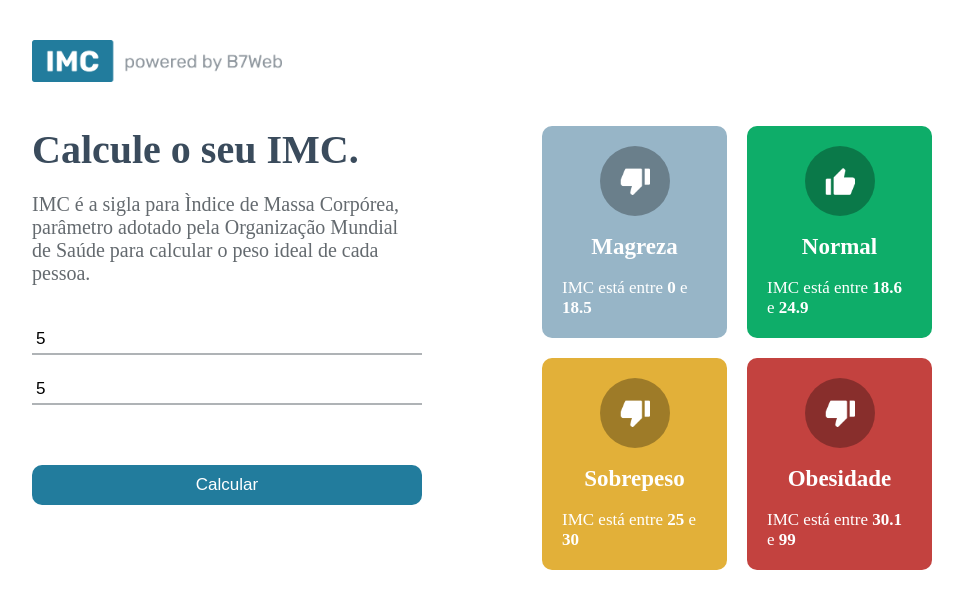
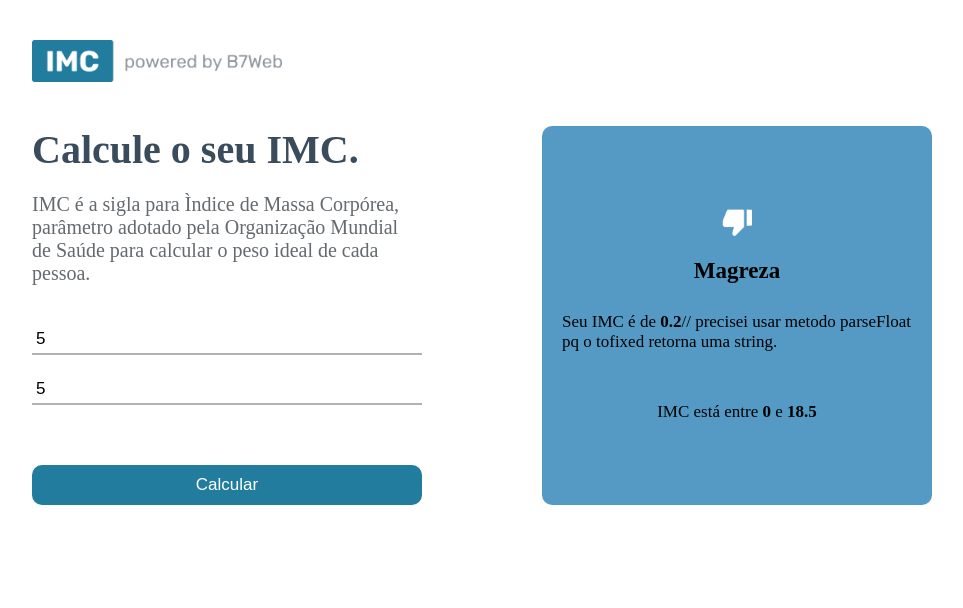
Before and after one commit to AndrePacolla/imc-vite, a React (Vite) app: page / in a window 1280 px wide. Both pictures are taken after typing "5", "5" into the empty fields and a click on the button "Calcular". Shown: the top 608 px of the page, without its empty margins (158-1121 px from the left). Built offline with nearby package versions, Linux system fonts and the light colour scheme.

Commit message:
calculate finalizado

```diff
--- a/src/App.module.css
+++ b/src/App.module.css
@@ -81,3 +81,11 @@
   grid-template-columns: repeat(2, 1fr);
   gap: 20px;
 }
+
+
+.container .rightSide .rightBig{
+  flex: 1;
+  display: flex;
+
+
+}
--- a/src/App.tsx
+++ b/src/App.tsx
@@ -1,17 +1,20 @@
 import { useState } from 'react';
 import styles from './App.module.css';
 import poweredImage from "./assets/powered.png";
-import { levels } from './helpers/imc';
-import { GridItem } from "./components/GridItem/GridItem";
+import { Level, levels, calculateImc } from './helpers/imc';
+import { GridItem} from "./components/GridItem/GridItem";
 
 function App() {
 
   const [heightField, setHeightField] = useState<number>(0);
   const [weightField, setWeightField] = useState<number>(0);
+  const [toShow, setToShow] = useState<Level| null>(null);
 
 
   const handleCalculate = () => {
     if(heightField && weightField){
+      setToShow(calculateImc(heightField, weightField))
+
 
     }else{
       alert("Digite todos os campos ... ")
@@ -35,9 +38,11 @@ function App() {
 
           <input type="number"
           placeholder='Digite aqui a sua altura. Ex: 1.80'
-          value={heightField > 0 ? heightField : ""}
-          onChange={e => setHeightField(parseFloat(e.target.value))}
+          value={heightField > 0 ? heightField : ""} // validação ,pois state inicia em zero, n quero 0 no input
+          onChange={e => setHeightField(parseFloat(e.target.value))}// value sempre é uma string, por esse motivo preciso transformar em numero decimal
+
            />
+
 
 
           <input type="number"
@@ -55,14 +60,23 @@ function App() {
 
 {/*Area lado Direito do Site*/}
         <div className={styles.rightSide}>
+          {!toShow &&
 
-          <div className={styles.grid}>
+           <div className={styles.grid}>
               {levels.map((item, key) => (
                    <GridItem key={key} item={item}/>
               ))}
+           </div>
 
+          }
 
+          {toShow &&
+
+          <div className={styles.rightBig}>
+            <div className = {styles.rightArrow}></div>
+            <GridItem item={toShow}/>
           </div>
+          }
 
         </div>
 
--- a/src/components/GridItem/GridItem.module.css
+++ b/src/components/GridItem/GridItem.module.css
@@ -1,13 +1,19 @@
 .main{
+    display: flex;
+    flex-direction: column;
     flex:1;
-    color: #FFF;
+    color: #000;
     border-radius: 10px;
-    display: flex;
     justify-content: center;
     align-items: center;
-    flex-direction: column;
-    padding: 20px
+    padding: 20px;
+    transition: all ease .3s;
+    font-bold: 600;
 }
+
+.main:hover{
+    transform: scale(1.15);
+};
 
 .gridIcon{
     width: 70px;
@@ -27,5 +33,9 @@
 
 .gridInfo{
        font-size: 17px;
+}
 
+.myImc{
+    font-size: 17px;
+    margin: 10px 0 50px 0;
 }
--- a/src/components/GridItem/GridItem.tsx
+++ b/src/components/GridItem/GridItem.tsx
@@ -13,9 +13,19 @@ export const GridItem = ({item}: Props) => {
         <div className={styles.main} style={{backgroundColor: item.color}}>
 
            <div className={styles.gridIcon}>
-            <img src={item.icon === "up" ? upImage : downImage} alt="" width={30}/>
+            <img src={item.icon === "up" ? upImage : downImage} alt="emoticon" width={30}/>
            </div>
             <div className={styles.gridTitle}>{item.title}</div>
+
+            {item.myImc &&
+
+            <div className={styles.myImc}>
+                Seu IMC é de <strong>{parseFloat(item.myImc.toFixed(2))}</strong>// precisei usar metodo parseFloat pq o tofixed retorna uma string.
+            </div>
+
+
+
+            }
             <div className={styles.gridInfo}>
                 <>
 
--- a/src/helpers/imc.ts
+++ b/src/helpers/imc.ts
@@ -7,7 +7,7 @@ export type Level = {
 }
 
 export const levels: Level[] = [
-    { title: "Magreza", color: "#97b5c7ff", icon: "down", imc: [0 , 18.5] },
+    { title: "Magreza", color: "#549ac5ff", icon: "down", imc: [0 , 18.5] },
     { title: "Normal", color: "#0EAD69", icon: "up", imc: [18.6 , 24.9] },
     { title: "Sobrepeso", color: "#E2B039", icon: "down", imc: [25 , 30] },
     { title: "Obesidade", color: "#C3423F", icon: "down", imc: [30.1 , 99] }
```
